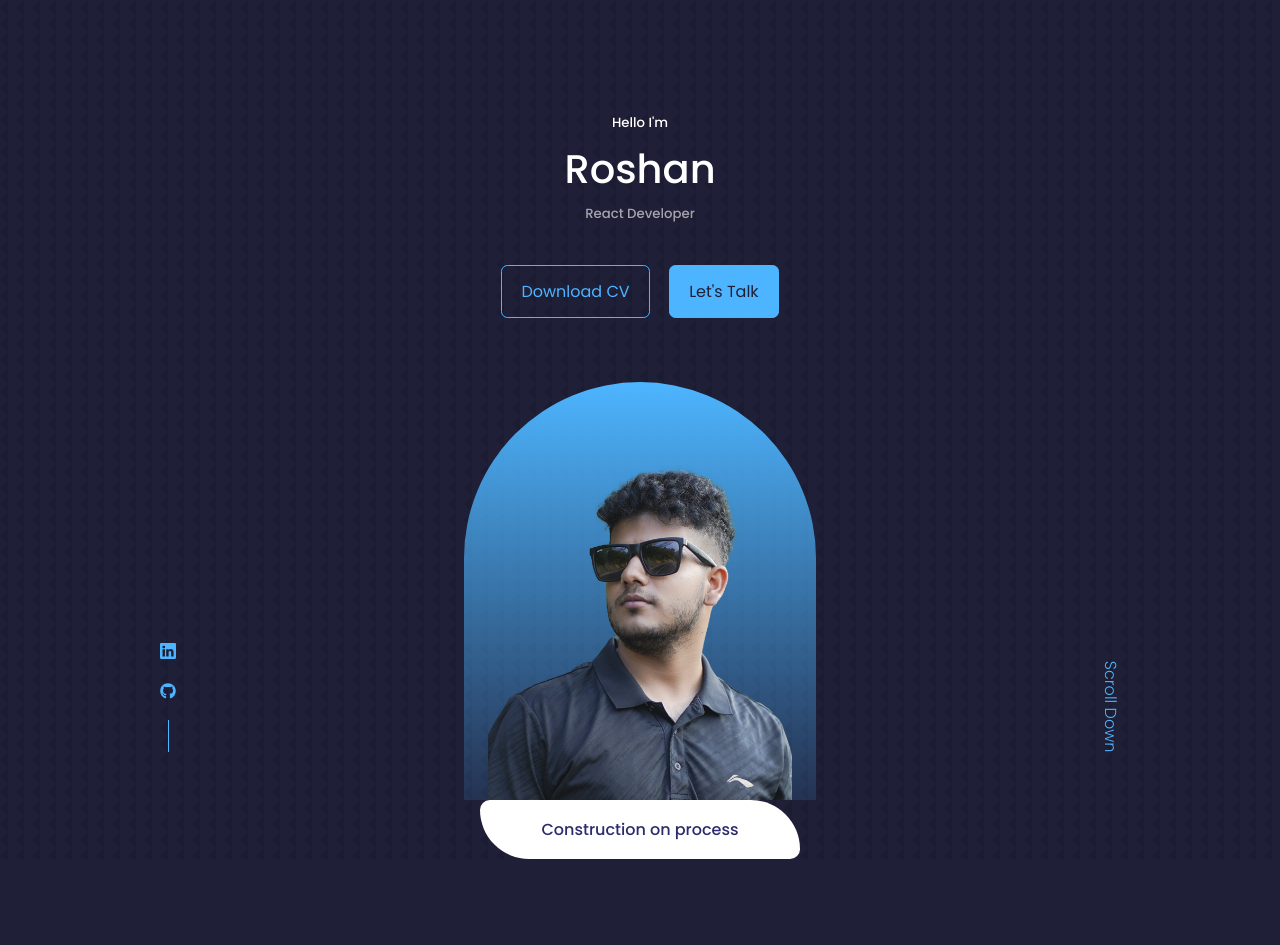
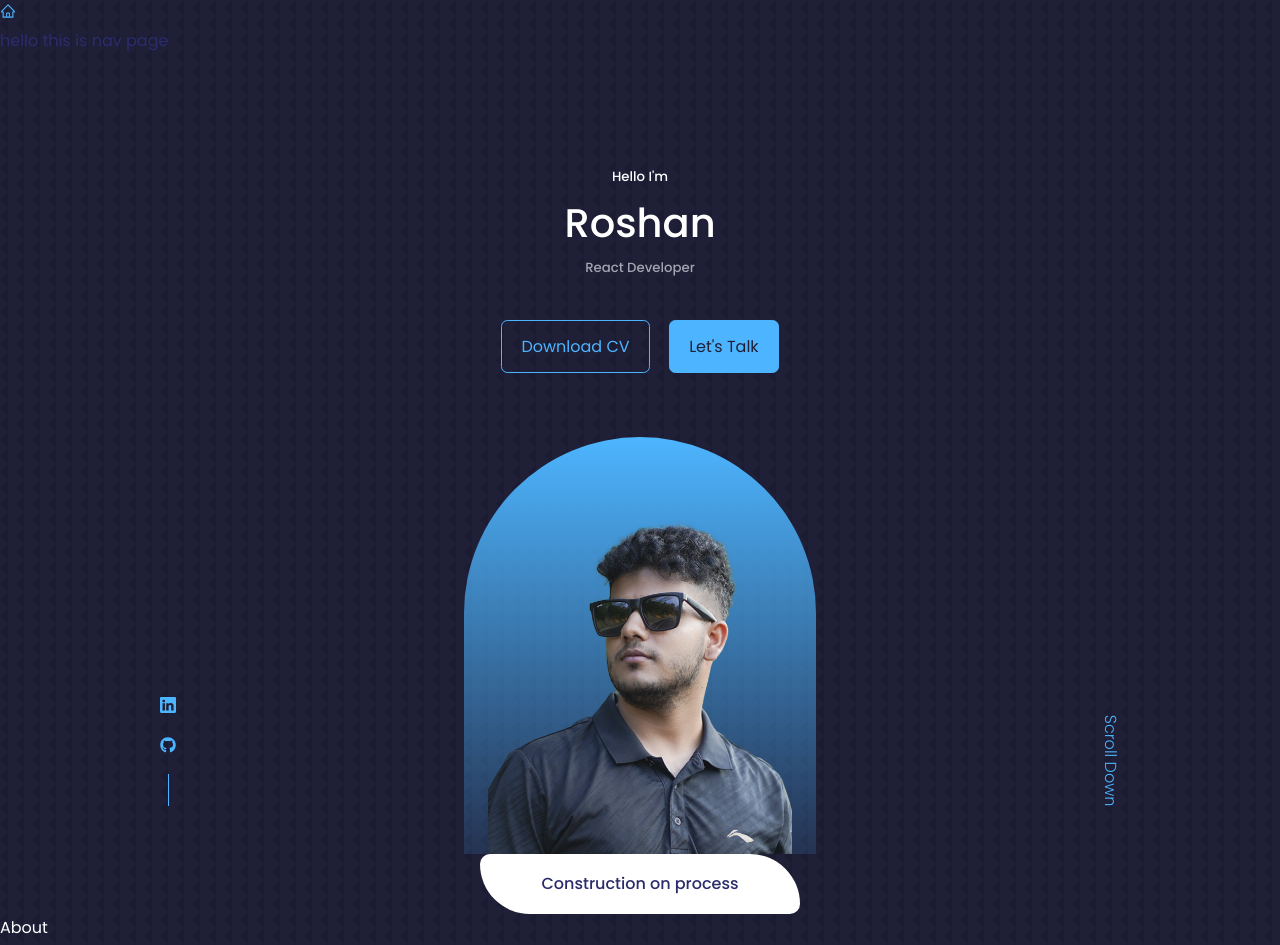
Before and after one commit to roshan-42/Portfolio, a React (Create React App) app: page / in a window 1280 px wide. Shown: the top 945 px of the page. Before the commit the page ends 859 px from the top, so only its background shows below. Built offline with nearby package versions, Linux system fonts and the light colour scheme.

Commit message:
thorai update

```diff
--- a/src/App.jsx
+++ b/src/App.jsx
@@ -1,35 +1,31 @@
-import React from 'react' //rafce to create functional component
-import Header from './components/header/Header'
-import Nav from './components/nav/Nav'
-import About from './components/about/About'
-import Experience from './components/experience/Experience'
-import Services from './components/services/Services'
-import Portfolio from './components/portfolio/Portfolio'
-import Contact from './components/contact/Contact'
-import Footer from './components/footer/Footer'
-import Testimonials from './components/testimonials/Testimonials'
-import Construction from './components/construction/Construction'
-
-
-
+import React from "react"; //rafce to create functional component
+import Header from "./components/header/Header";
+import Nav from "./components/nav/Nav";
+import About from "./components/about/About";
+import Experience from "./components/experience/Experience";
+import Services from "./components/services/Services";
+import Portfolio from "./components/portfolio/Portfolio";
+import Contact from "./components/contact/Contact";
+import Footer from "./components/footer/Footer";
+import Testimonials from "./components/testimonials/Testimonials";
+import Construction from "./components/construction/Construction";
 
 const App = () => {
   return (
     <>
-    {/* <Nav />  */}
+      <Nav />
       <Header />
 
       <Construction />
-    {/* <About />
+      <About />
       <Experience />
       <Services />
       <Portfolio />
       <Contact />
       <Footer />
-    <Testimonials /> */}
+      <Testimonials />
+    </>
+  );
+};
 
-    </>
-  )
-}
-
-export default App
+export default App;
--- a/src/components/nav/Nav.jsx
+++ b/src/components/nav/Nav.jsx
@@ -1,9 +1,16 @@
-import React from 'react'
+import React from "react";
+import "./nav.css";
+import { AiOutlineHome } from "react-icons/ai";
 
 const Nav = () => {
   return (
-    <div>Nav</div>
-  )
-}
+    <nav>
+      <a href="#">
+        <AiOutlineHome />
+        <p>hello this is nav page</p>
+      </a>
+    </nav>
+  );
+};
 
-export default Nav
+export default Nav;
```
Also changed, not shown: src/assets/Pranjal.jpg (added). Lines whose indentation alone changed are shown as unchanged.
